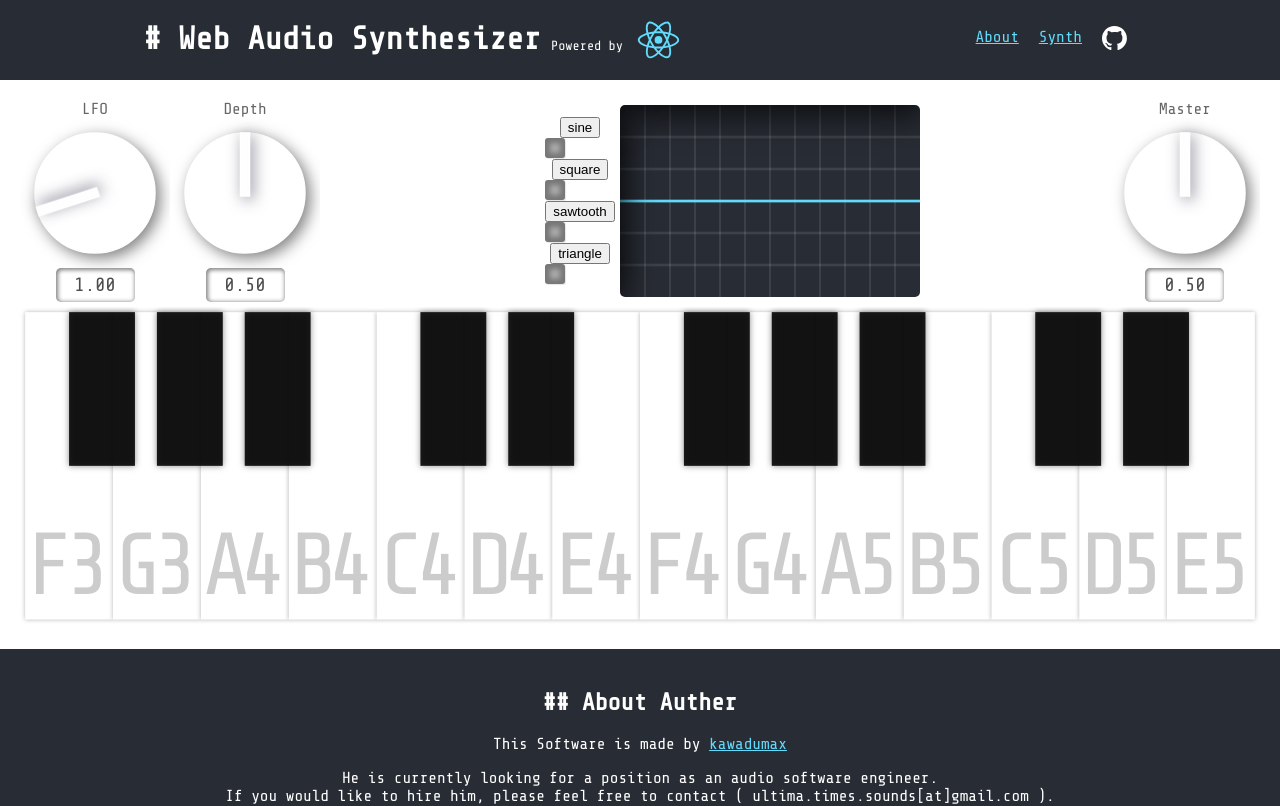
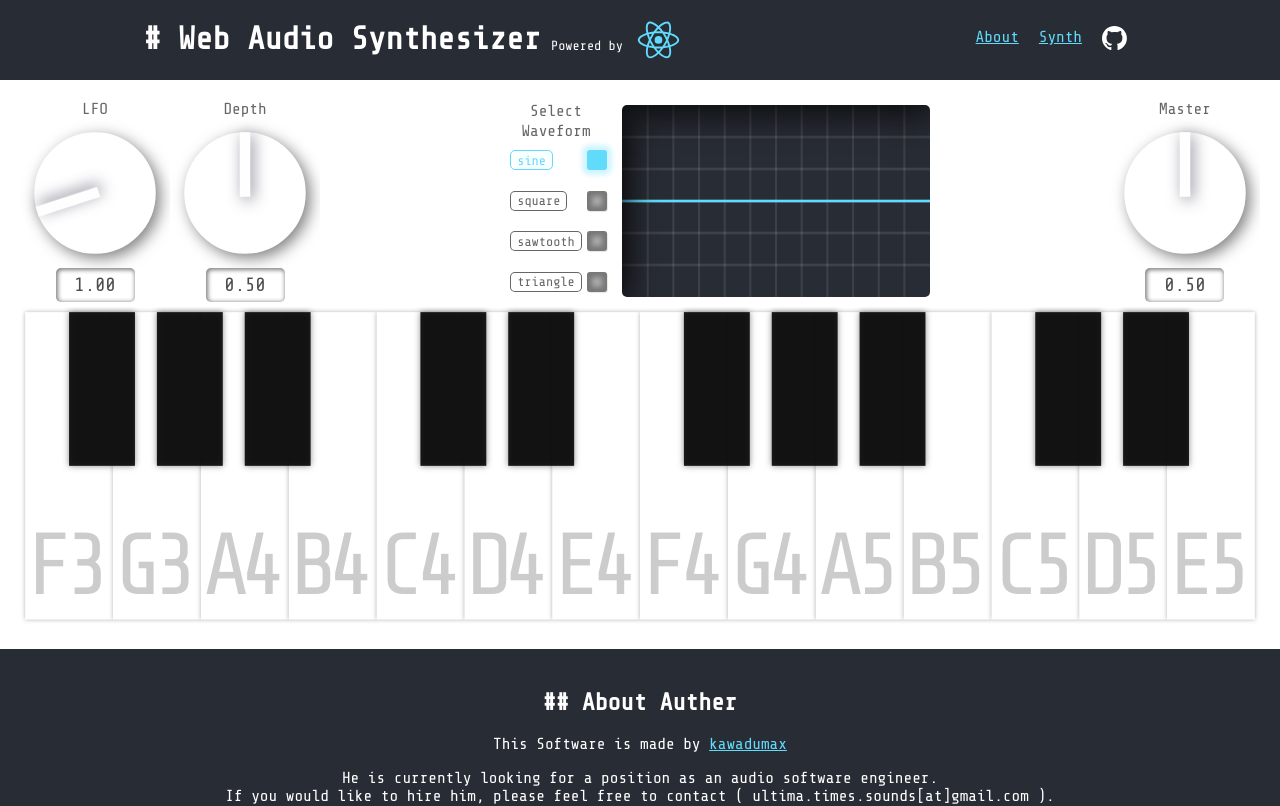
Before and after one commit to kawadumax/WebAudioSynthesizer, a React (Create React App) app: page / in a window 1280 px wide. Shown: the top 806 px of the page. Built offline with nearby package versions, Linux system fonts and the light colour scheme.

Commit message:
enhance: replace WeveformSelector

```diff
--- a/src/components/controls/WaveformSelector.tsx
+++ b/src/components/controls/WaveformSelector.tsx
@@ -5,6 +5,7 @@ import SelectBox from "@components/parts/SelectBox";
 import styles from "@styles/controls/WaveformSelector.module.scss";
 import { useApplicationContext } from "@circuits/AudioCircuit/ApplicationContextProvider";
 import { Waveform } from "@/modules/Type";
+import Label from "../parts/Label";
 
 const options: Waveform[] = ["sine", "square", "sawtooth", "triangle"];
 
@@ -21,7 +22,8 @@ const WaveFormSelector: React.FC = () => {
 
   return (
     <div className={styles.WaveformSelector}>
-      <SelectBox options={options} onChange={changeHandler} />
+      <Label>{"Select Waveform"}</Label>
+      <SelectBox options={options} onChange={changeHandler} initialValue={value} />
     </div>
   );
 };
--- a/src/components/parts/Label.tsx
+++ b/src/components/parts/Label.tsx
@@ -1,5 +1,5 @@
 import React from "react";
-import "@styles/Label.scss";
+import style from "@styles/parts/Label.module.scss";
 
 interface Props {
   children: React.ReactNode;
@@ -7,7 +7,7 @@ interface Props {
 }
 
 const Label = ({ className, children }: Props) => {
-  return <label className={className + " label"}>{children}</label>;
+  return <label className={className + "  " + style.label}>{children}</label>;
 };
 
 export default Label;
--- a/src/components/parts/SelectBox.tsx
+++ b/src/components/parts/SelectBox.tsx
@@ -1,31 +1,55 @@
 import Led from "./Led";
-import React, { useState } from "react";
+import React, { useEffect, useState } from "react";
+import style from "@styles/parts/SelectBox.module.scss"
 
 interface Props<T> {
   onChange: (option: T) => void;
   options: T[];
+  initialValue?: T;
+}
+
+interface LEDState<T> {
+  value: T;
+  isActive: boolean;
 }
 
 // <T,>(...) の形式でジェネリック型をコンポーネントに適用
-const SelectBox = <T,>({ onChange, options }: Props<T>): JSX.Element => {
-    const [isActiveArray, setIsActiveArray] = useState<boolean[]>(options.map(() => false));
+const SelectBox = <T,>({ onChange, options, initialValue }: Props<T>): JSX.Element => {
+  const [ledStates, setLedStates] = useState<LEDState<T>[]>(options.map((option) => { return { value: option, isActive: false } }));
+
+  const changeLedStates = (v: T) => {
+    ledStates.map((s) => {
+      s.isActive = s.value === v;
+      return s;
+    })
+    setLedStates([...ledStates]);
+  }
 
   const onClickHandler = (e: React.MouseEvent<HTMLInputElement>) => {
     const target = e.target as HTMLInputElement;
-        onChange(target.value as T);
+    const v = target.value as T;
+    changeLedStates(v);
+    onChange(v);
   }
 
+  useEffect(() => {
+    if (initialValue !== undefined) changeLedStates(initialValue);
+  }, [])
+
   const renderSelectItems = (options: T[]) => {
-        return options.map((option, index) =>
-            <React.Fragment key={index}>
-                <input type="button" value={option as string} onClick={onClickHandler}></input>
-                <Led isActive={isActiveArray[index]} />
-            </React.Fragment>
+
+    return options.map((option, index) => {
+      const isActive = ledStates[index].isActive;
+      return <li className={style.item} key={index}>
+        <input type="button" value={option as string} onClick={onClickHandler} className={isActive ? style.on : style.off}></input>
+        <Led isActive={isActive} />
+      </li>;
+    }
     )
   }
 
   return (
-        <ul>
+    <ul className={style.SelectBox}>
       {renderSelectItems(options)}
     </ul>
   );
--- a/src/styles/Led.scss
+++ b/src/styles/Led.scss
@@ -5,6 +5,7 @@
   width: 20px;
   height: 20px;
   border-radius: 3px;
+  transition: all 0.1s;
   &.on {
     background-color: $primary-color;
     box-shadow: 0 0 5px 5px rgba($primary-color, 0.3);
--- /dev/null
+++ b/src/styles/parts/SelectBox.module.scss
@@ -0,0 +1,39 @@
+@import "../variables";
+.SelectBox {
+  padding: 0;
+  margin: 10px;
+  display: flex;
+  flex-direction: column;
+  justify-content: space-between;
+  height: calc(100% - 60px);
+
+  .item {
+    display: flex;
+    justify-content: space-between;
+
+    input {
+      font-family: "Share Tech Mono", monospace;
+      color: #00000099;
+      border: solid 1px #00000099;
+      border-radius: 5px;
+      background-color: white;
+      margin: 0 5px;
+
+      &.on {
+        color: $primary-color;
+        text-shadow: 0 0 10px rgba(255, 255, 255, 0.8),
+          /* 白い光 */ 0 0 20px rgba(255, 255, 255, 0.8),
+          0 0 30px rgba(255, 255, 255, 0.8), 0 0 40px $primary-color,
+          /* プライマリーカラーの光 */ 0 0 70px $primary-color,
+          0 0 80px $primary-color, 0 0 100px $primary-color;
+        border-color: $primary-color;
+      }
+
+      &.off {
+        // background-color: rgba(#555, 0.5);
+        // box-shadow: 0 0 5px 5px rgba(black, 0.3) inset,
+        //   1px 1px 1px rgba(0, 0, 0, 0.1);
+      }
+    }
+  }
+}
```
Also changed, not shown: src/styles/parts/Label.module.scss (renamed from src/styles/Label.scss). Lines whose indentation alone changed are shown as unchanged.
